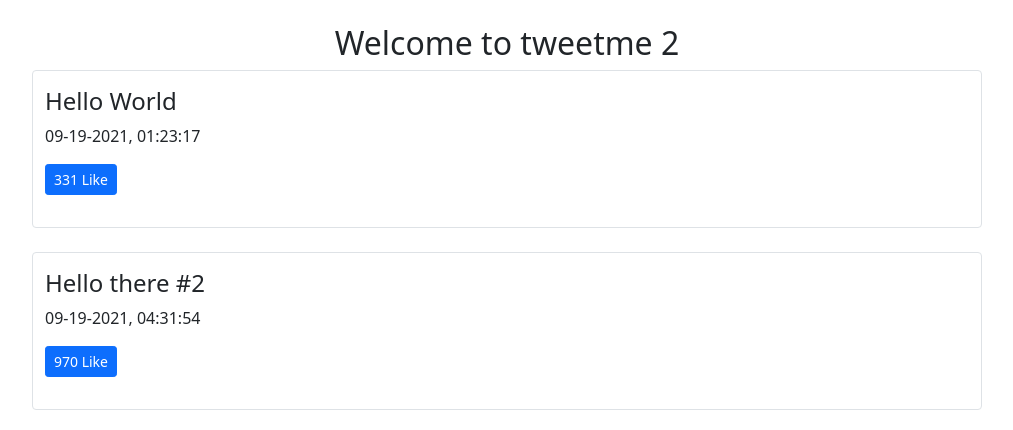
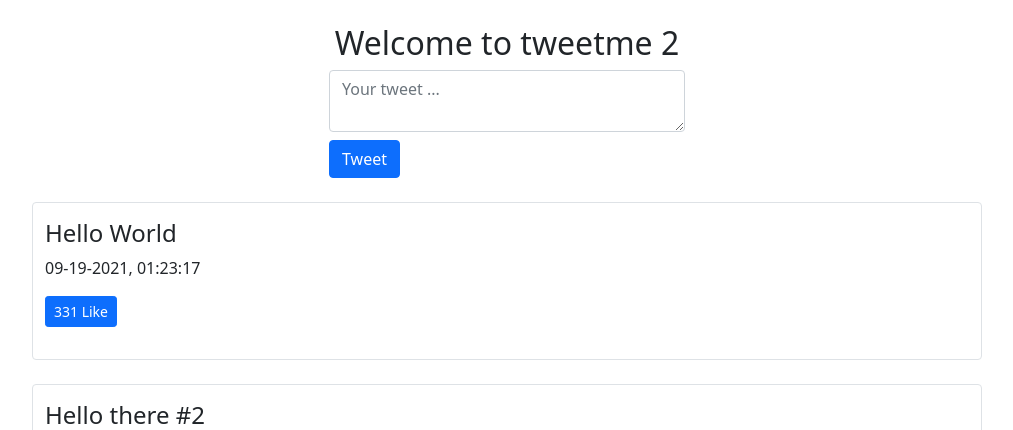
Before and after one commit to JohnG88/django-react-twitter, a Django app: page / in a window 1280 px wide. Shown: the part 56-486 px from the top of the page, without its empty margins (133-1146 px from the left). Run offline with Django 3.2, Linux system fonts and the light colour scheme; data comes from the database, SQL or seed files in the repository; both versions use the stored data as it was after the commit.

Commit message:
Created manual form to handle POST request

```diff
--- a/tweetme2/templates/pages/index.html
+++ b/tweetme2/templates/pages/index.html
@@ -5,6 +5,17 @@
     <div class="row text-center">
         <div class="col">
             <h2>Welcome to tweetme 2</h2>
+        </div>
+    </div>
+
+    <div class="row mb-4">
+        <div class="col-md-4 mx-auto col-10">
+            <form action="/create-tweet" method="POST"class="form">
+                {% csrf_token %}
+                <input type="hidden" value="/" name="next" />
+                <textarea name="content" class="form-control" placeholder="Your tweet ..."></textarea>
+                <button type="submit" class="btn btn-primary mt-2">Tweet</button>
+            </form>
         </div>
     </div>
 
--- a/tweets/views.py
+++ b/tweets/views.py
@@ -21,6 +21,7 @@ def home_view(request, *args, **kwargs):
 def tweet_create_view(request, *args, **kwargs):
     # TweetForm can be initiated with data or none
     form = TweetForm(request.POST or None)
+    print('post data is', request.POST)
     # form won't do anything if not valid
     if form.is_valid():
         # if form is valid it will save it
```
Also changed, not shown: db.sqlite3.
